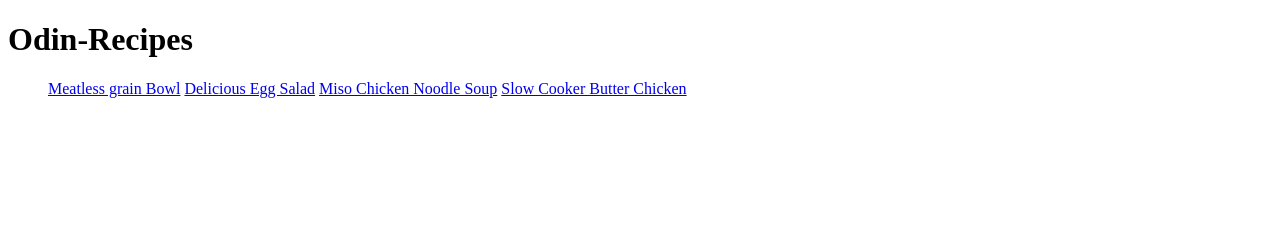
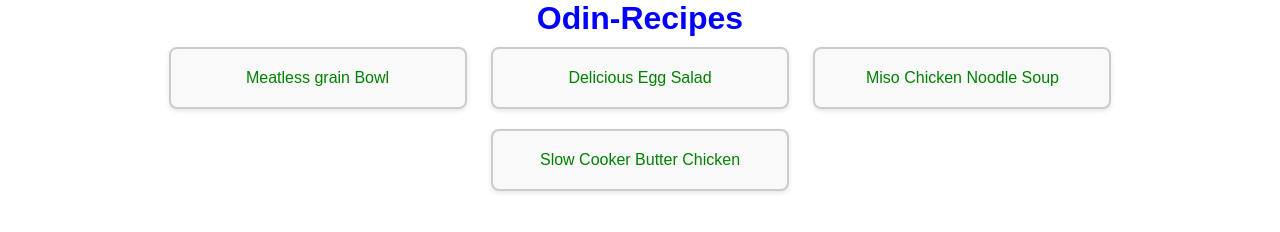
Before and after one commit to GodConstant/Odin-Recipes, a plain HTML site: page index.html in a window 1280 px wide. Drawn offline with Linux system fonts and the light colour scheme.

Commit message:
container to style the menu

```diff
--- a/index.html
+++ b/index.html
@@ -3,15 +3,19 @@
 <head>
     <meta charset="UTF-8">
     <title>Recipes</title>
+    <link rel="stylesheet" href="style.css">
 </head>
 
 <body>
-    <h1>Odin-Recipes</h1>
-    <ul>
-        <a href = "recipes/meatlessgrainbowl.html" target = "_self" rel = "noopener noreferrer">Meatless grain Bowl</a>
-        <a href = "recipes/deliciouseggsalad.html" target = "_self" rel = "noopener noreferrer">Delicious Egg Salad</a>
-        <a href = "recipes/misochickennoodlesoup.html" target="_self" rel = "noopener noreferrer">Miso Chicken Noodle Soup</a>
-        <a href = "recipes/slowcookerbutterchicken.html"  target="_self" rel = "noopener noreferrer">Slow Cooker Butter Chicken</a>
-    </ul>
+    <h1 class="heading">Odin-Recipes</h1>
+    <section >
+        <ul class="menu">
+            <li><a href = "recipes/meatlessgrainbowl.html" target = "_self" rel = "noopener noreferrer">Meatless grain Bowl</a></li>
+            <li><a href = "recipes/deliciouseggsalad.html" target = "_self" rel = "noopener noreferrer">Delicious Egg Salad</a></li>
+            <li><a href = "recipes/misochickennoodlesoup.html" target="_self" rel = "noopener noreferrer">Miso Chicken Noodle Soup</a></li>
+            <li><a href = "recipes/slowcookerbutterchicken.html"  target="_self" rel = "noopener noreferrer">Slow Cooker Butter Chicken</a></li>
+        </ul>
+    </section>
+
 </body>
 </html>
```
